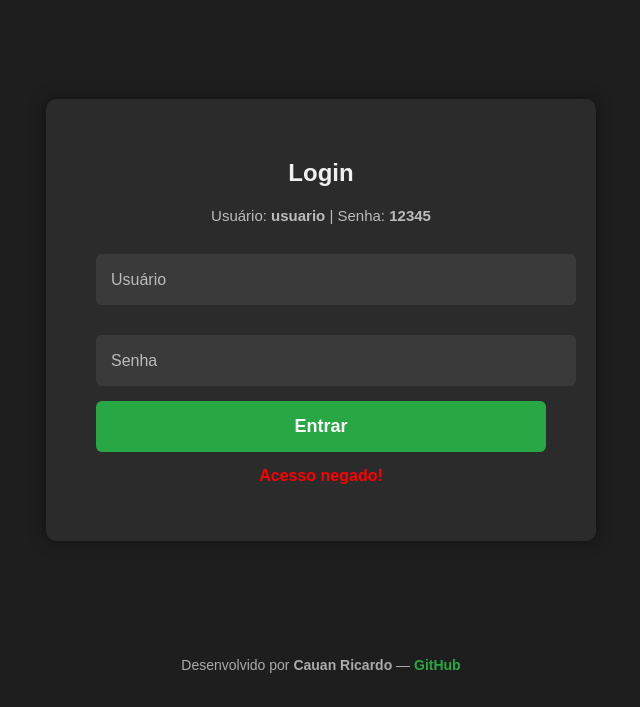
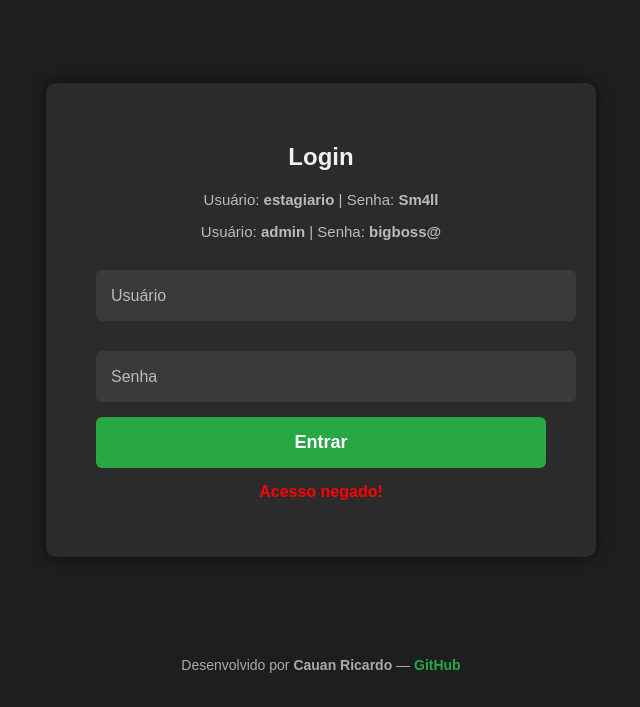
Before and after one commit to cauanrricardo/sistema-login-teste, a plain HTML site: page index.html in a window 1280 px wide. Both pictures are taken after a click on the button "Entrar". Shown: the part 93-800 px from the top of the page, without its empty margins (319-959 px from the left). Drawn offline with Linux system fonts and the light colour scheme.

Commit message:
versao 2.0

```diff
--- a/index.html
+++ b/index.html
@@ -15,7 +15,8 @@
 
     <div class="login-container">
         <h2>Login</h2>
-        <p class="credenciais">Usuário: <b>usuario</b> | Senha: <b>12345</b></p>
+        <p class="credenciais">Usuário: <b>estagiario</b> | Senha: <b>Sm4ll</b></p>
+        <p class="credenciais">Usuário: <b>admin</b> | Senha: <b>bigboss@</b></p>
         <form id="loginForm">
             <input type="text" id="usuario" placeholder="Usuário">
             <input type="password" id="senha" placeholder="Senha">
--- a/script.js
+++ b/script.js
@@ -3,7 +3,7 @@ function login(){
     const senha = document.getElementById("senha").value;
     const msg = document.getElementById("msg");
 
- if ((usuario === "estagiario01" && senha === "Sm4ll") ||
+    if ((usuario === "estagiario" && senha === "Sm4ll") ||
         (usuario === "admin" && senha === "bigboss@")) {
         msg.style.color = "green";
         msg.innerText = "Login realizado com sucesso!";
@@ -11,5 +11,4 @@ function login(){
         msg.style.color = "red";
         msg.innerText = "Acesso negado!";
     }
-
 }
```
Lines whose indentation alone changed are shown as unchanged.
